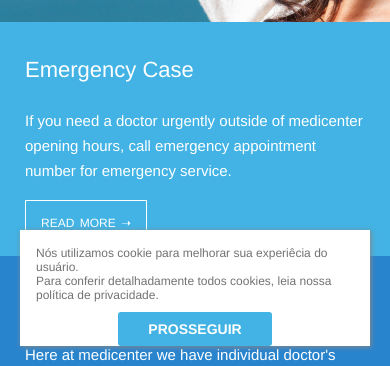
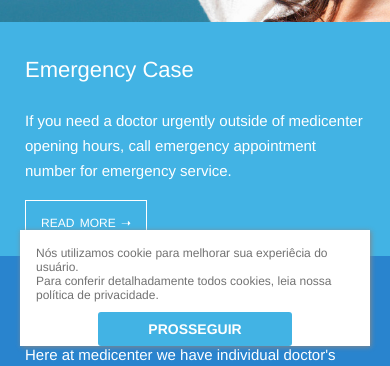
Before and after one commit to vanessabrazuna/medicenter, a plain HTML site: page index.html in a window 390 px wide. Shown: the part 478-844 px from the top of the page. Drawn offline with Linux system fonts and the light colour scheme.

Commit message:
lateral do padding

```diff
--- a/assets/css/template.css
+++ b/assets/css/template.css
@@ -699,7 +699,7 @@ input {
     .lgpd button {
         width: 100%;
         margin-top: 10px;
-        padding: 10px 30px 10px 30px;
+        padding: 10px 50px 10px 50px;
     }
 
     #banner {
```
